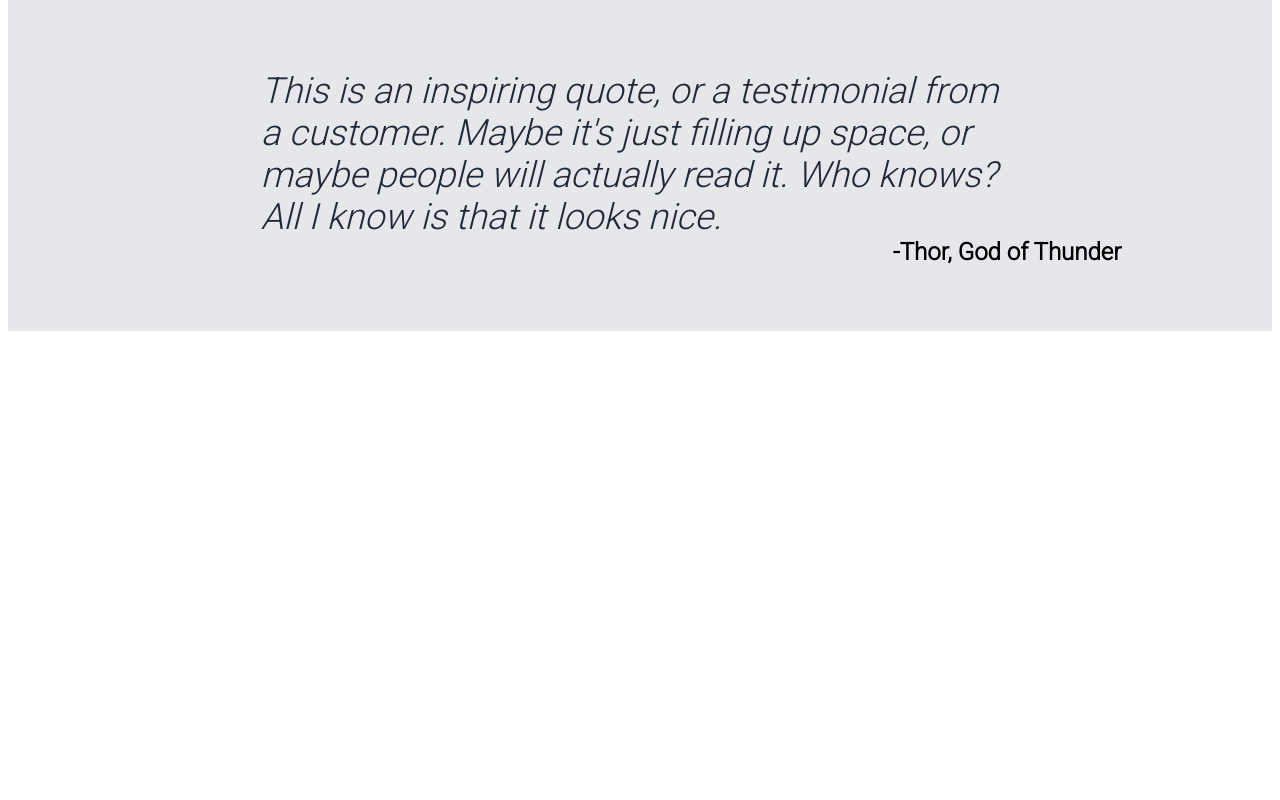
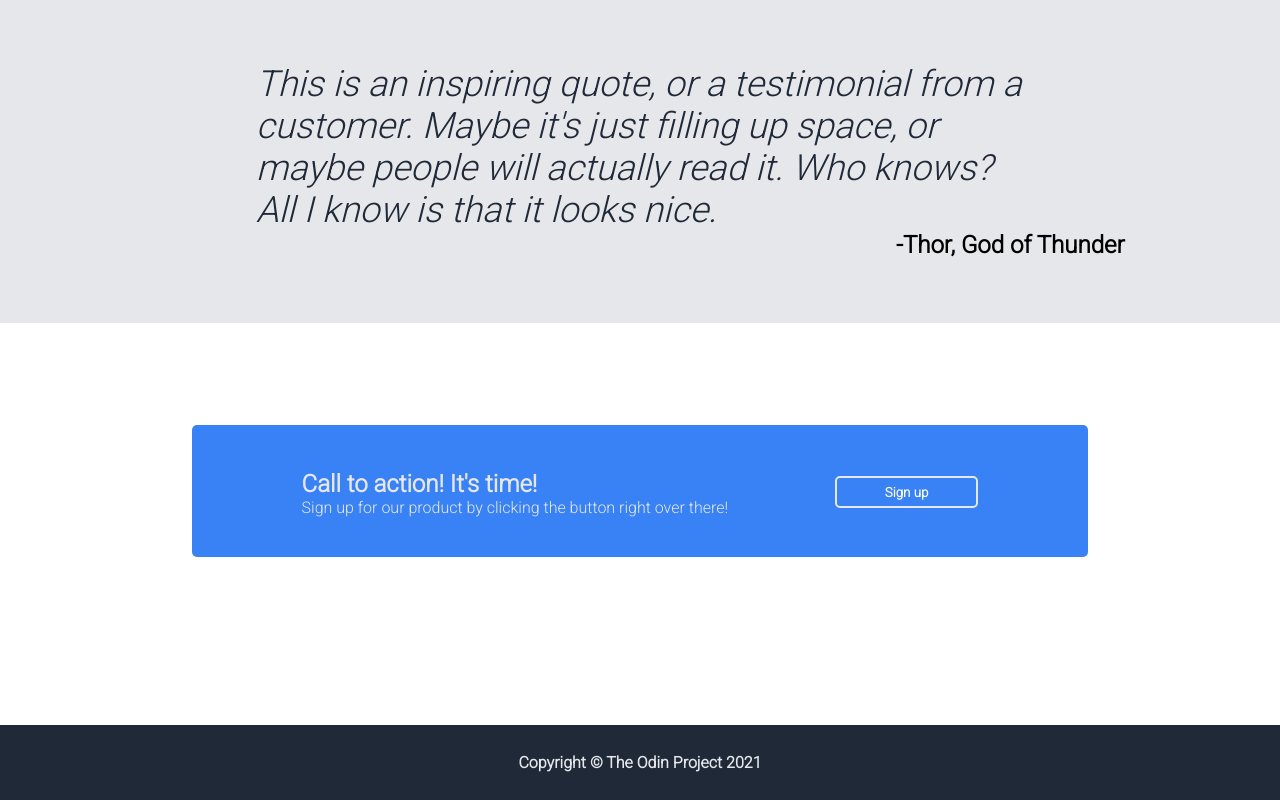
Before and after one commit to Purpleflax/landing-page, a plain HTML site: page index.html in a window 1280 px wide. Shown: the part 917-1717 px from the top of the page. Before the commit the page ends 1256 px from the top, so only its background shows below. Drawn offline with Linux system fonts and the light colour scheme.

Commit message:
Add bottom of page and footer

```diff
--- a/index.html
+++ b/index.html
@@ -27,7 +27,7 @@
                 <h1 class="toptitle">This website is awesome</h1>
                 <a class="topdesc">Lorem ipsum dolor sit amet, consectetur adipiscing elit, sed do eiusmod tempor incididunt ut labore et dolore magna aliqua. Est ante in nibh mauris cursus mattis molestie a iaculis.</a>
                 <div class="button">
-                <button>Sign up</button>
+                <button id="button1">Sign up</button>
                 </div>
             </div>
             <div class="placeholder">
@@ -60,5 +60,17 @@
             <p id="quote" style="margin-top: 0px;">-Thor, God of Thunder</p>
         </div>
     </div>
+    <div class="bottom">
+        <div class="bottombanner">
+            <div class="bottomtext">
+            <h2 style="margin-bottom: 0px;">Call to action! It's time!</h2>
+            <a style="margin-top: 0px;">Sign up for our product by clicking the button right over there!</a>
+            </div>
+            <button id="button2">Sign up</button>
+        </div>
+    </div>
+    <div class="footer">
+        <h4 id="footertext">Copyright © The Odin Project 2021</h4>
+    </div>
 </body>
 </html>
--- a/styles.css
+++ b/styles.css
@@ -78,7 +78,6 @@ button {
     padding-top: 6px;
     padding-bottom: 6px;
     border-radius: 5px;
-    border: 0;
     margin-top: 10px;
     font-weight: bold;
 }
@@ -180,3 +179,61 @@ button {
     margin-left: 70%;
     font-size: 24px;
 }
+
+.bottom {
+    height: 300px;
+    width: auto;
+}
+
+.bottombanner {
+    display: flex;
+    justify-content: space-between;
+    align-items: center;
+    background-color: #3882F6;
+    margin-top: 8%;
+    margin-bottom: 8%;
+    margin-left: 15%;
+    margin-right: 15%;
+    padding: 25px;
+    padding-bottom: 40px;
+    border-radius: 5px;
+}
+
+.bottomtext {
+    display: flex;
+    flex-direction: column;
+    justify-content: center;
+    color: #E5E7EB;
+    margin-left: 10%
+}
+
+#button1 {
+    border: 0;
+}
+#button2 {
+    border: 2px solid #E5E7EB;
+    padding-left: 48px;
+    padding-right: 48px;
+    padding-top: 0;
+    padding-bottom: 0;
+    height: 32px;
+    margin-right: 10%;
+    margin-top: 2%;
+}
+
+.footer {
+    background-color:#1F2937;
+    height: 75px;
+    width: auto;
+    display: flex;
+    justify-content: center;
+    align-items: center;
+}
+
+#footertext {
+    color:#E5E7EB;
+}
+
+body {
+    margin: 0;
+}
```
